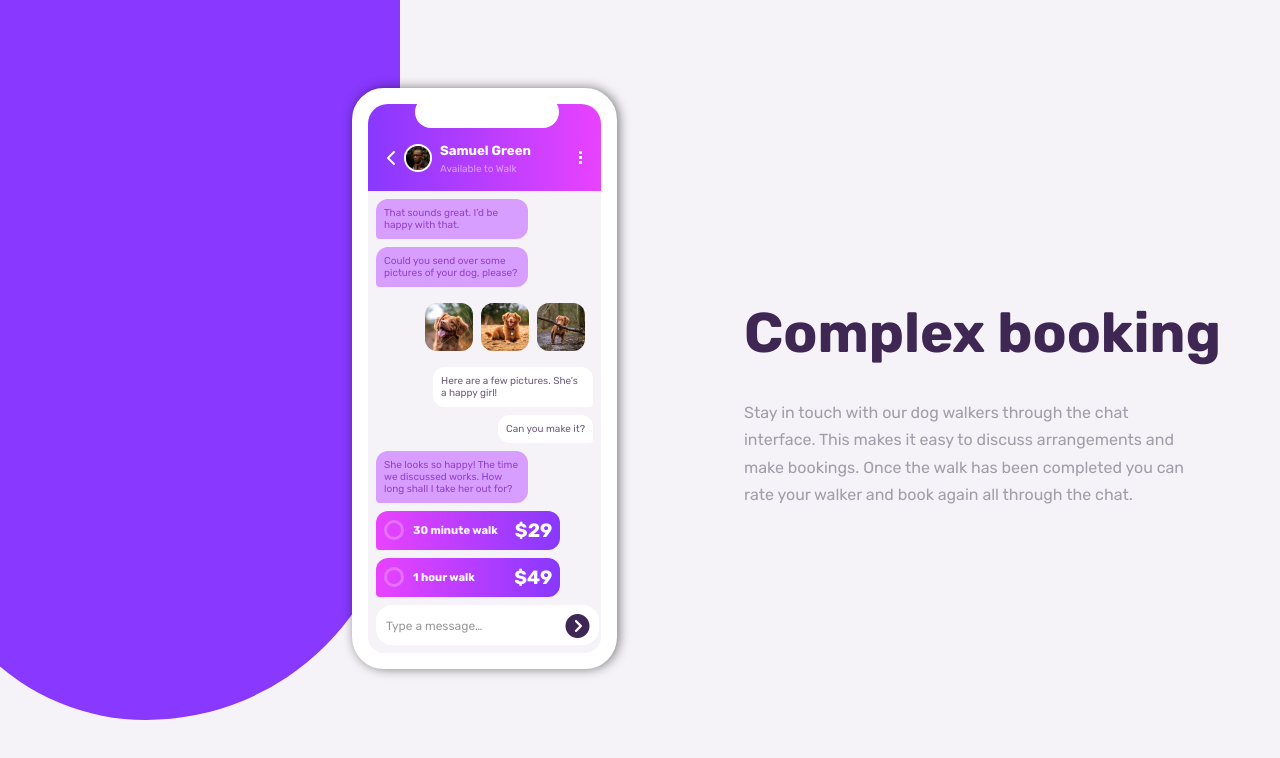
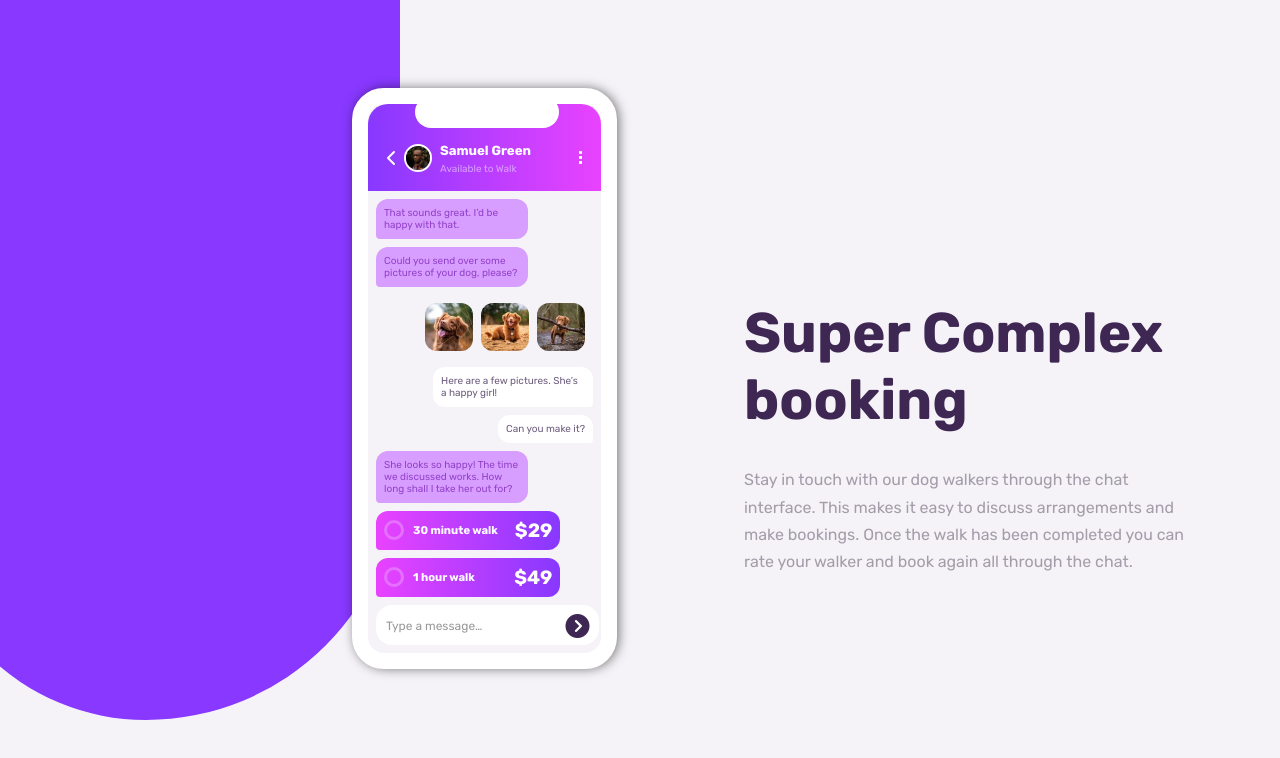
Before and after one commit to shashikantdev3/FrontendMentor-chat-app-css-illustration-master, a plain HTML site: page index.html in a window 1280 px wide. Shown: the top 758 px of the page. Drawn offline with Linux system fonts and the light colour scheme.

Commit message:
i have change the tag line from complex to super complex hope you like it babu

```diff
--- a/index.html
+++ b/index.html
@@ -129,7 +129,7 @@
         <div class="article">
 
           <h1 class="article-title">
-            Complex booking
+            Super Complex booking
           </h1>
 
           <p class="article-description">
```
